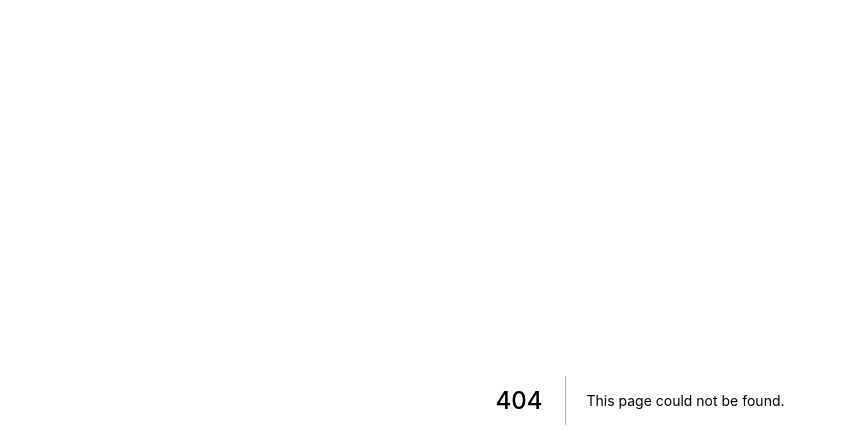
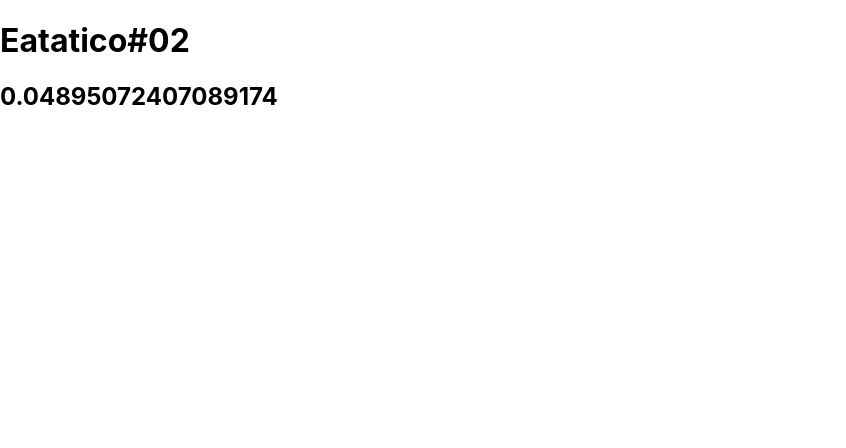
Before and after one commit to AbiezerSidonioJoseOdanacaJunior/renderizacao, a Next.js app: page /estatico2 in a window 1280 px wide. Before the commit this address had no page. Shown: the top 448 px of the page, without its empty margins (0-846 px from the left). Built offline with nearby package versions, Linux system fonts and the light colour scheme.

Commit message:
Componennte statico #02 )  cd .. cd .. cd . c d
'cd ..

```diff
--- /dev/null
+++ b/pages/estatico2.jsx
@@ -0,0 +1,16 @@
+export function getStaticProps() {
+    return {
+        props: {
+            numero: Math.random()
+        }
+    }
+}
+
+export default function estatico2(props) {
+    return(
+        <div>
+            <h1>Eatatico#02</h1>
+            <h2>{props.numero}</h2>
+        </div>
+    )
+}
```
